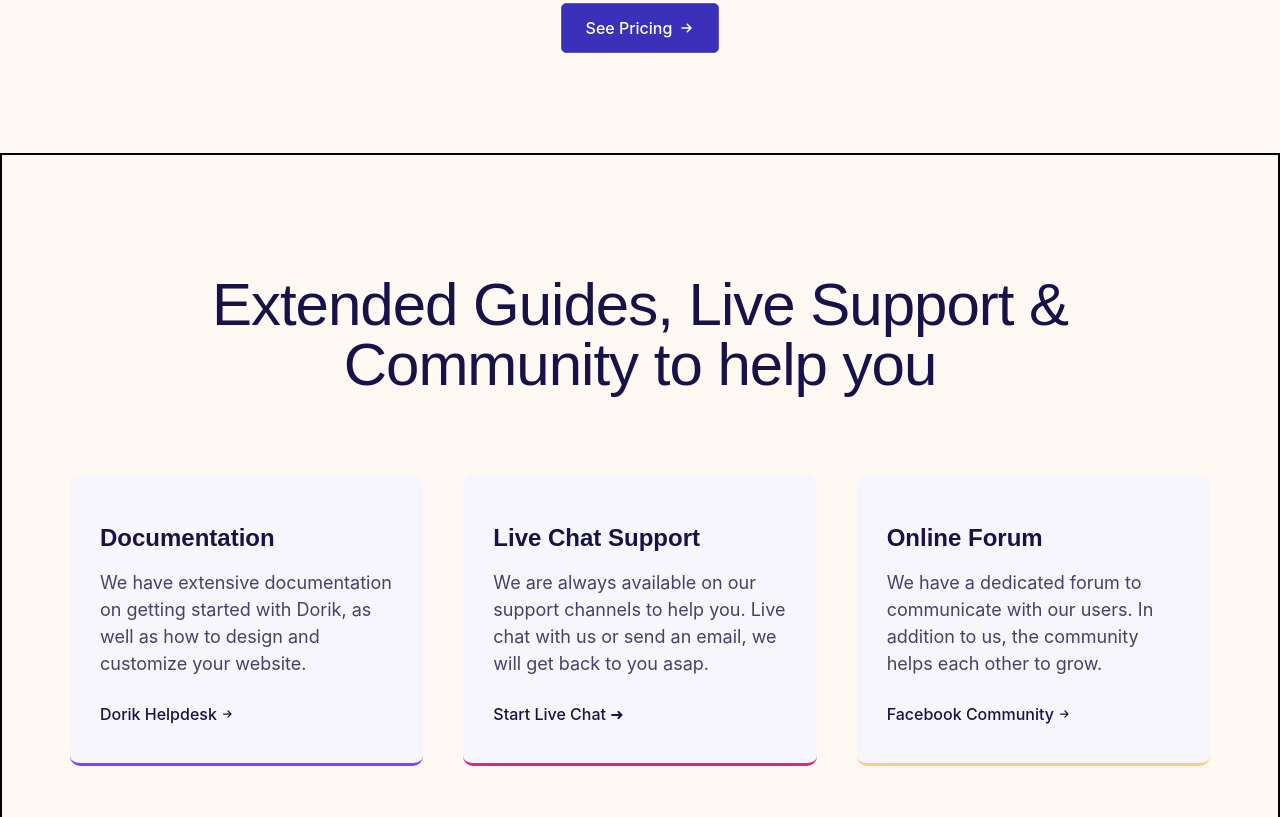
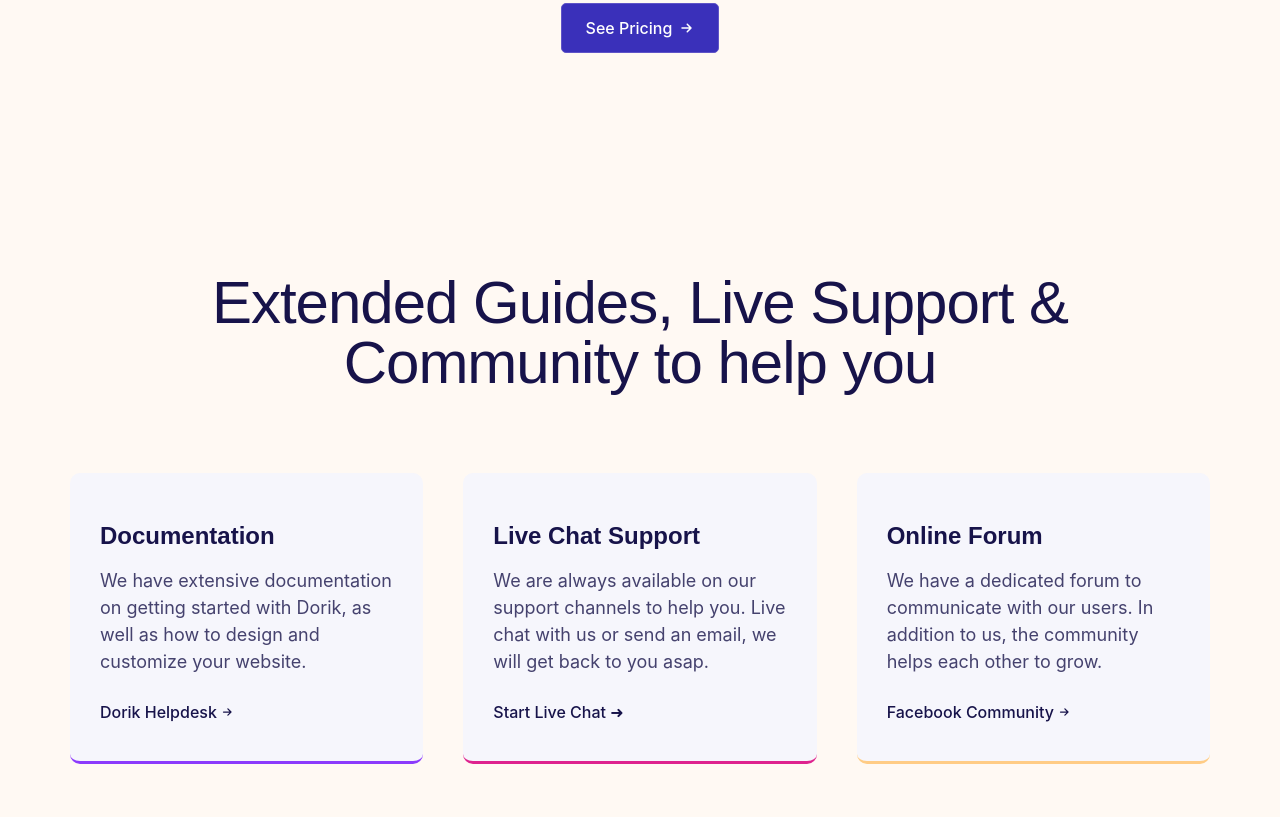
Before and after one commit to sihab934/Challange-2, a website: page index.html in a window 1280 px wide. Shown: the part 7563-8380 px from the top of the page. Drawn offline with nearby package versions, Linux system fonts and the light colour scheme; a web font is replaced by a local one.

Commit message:
Update index.html

```diff
--- a/index.html
+++ b/index.html
@@ -682,7 +682,7 @@
 
         <!--section 6-->
         <!--Extended Guides,Live Support & Community to help you-->
-        <section class="bg-[#FFF9F3] pt-[70px] md:pt-[120px] pb-[50px] md:pb-[100px] border-2 border-black">
+        <section class="bg-[#FFF9F3] pt-[70px] md:pt-[120px] pb-[50px] md:pb-[100px]">
             <div class="container mx-auto px-[15px]">
                 <h2 class="text-[#17134a] text-[40px] md:text-[60px] text-center font-BG font-medium leading-none tracking-[-1px] mb-[50px]">Extended Guides, Live Support & Community to help you</h2>
 
```
